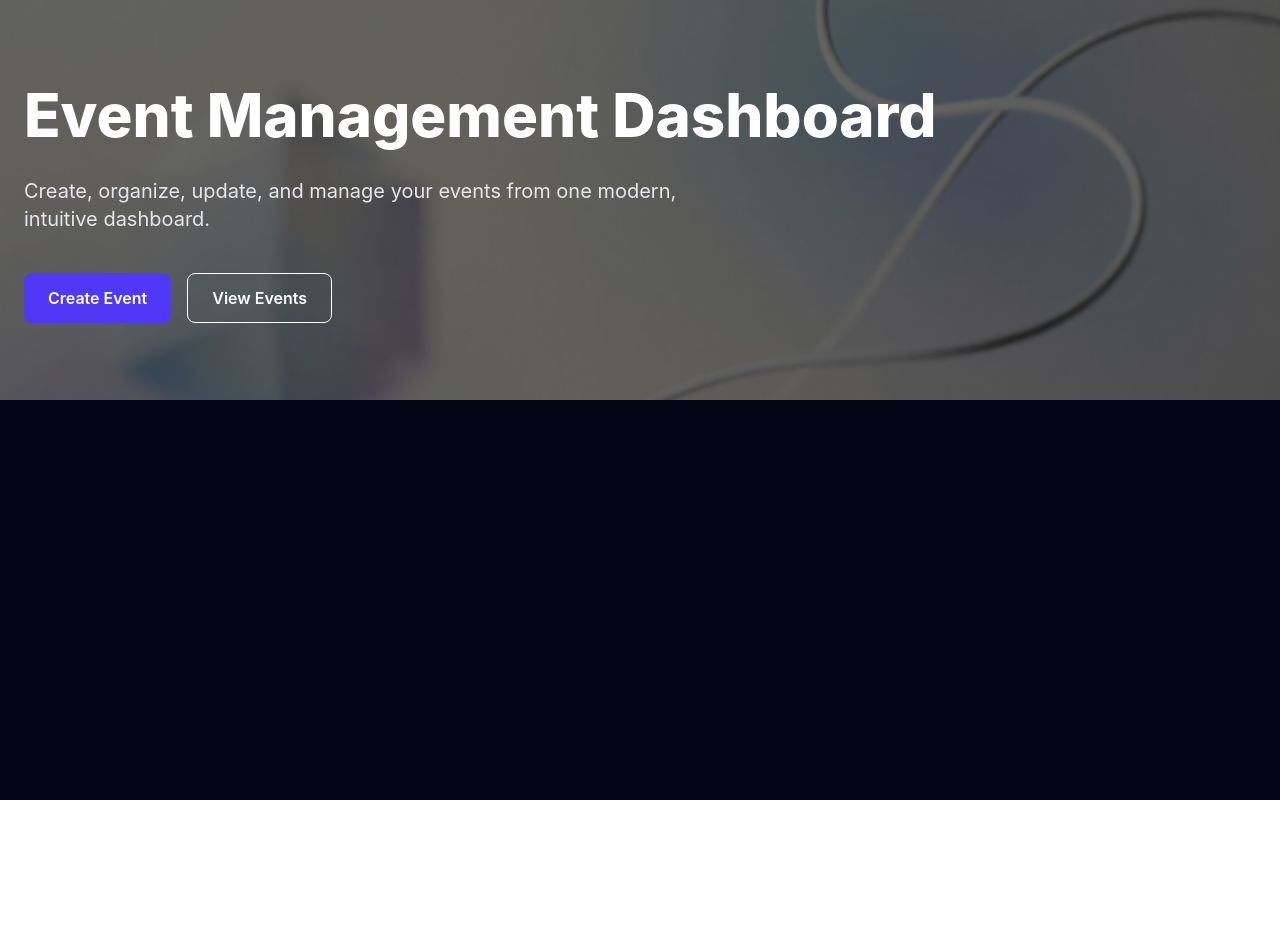
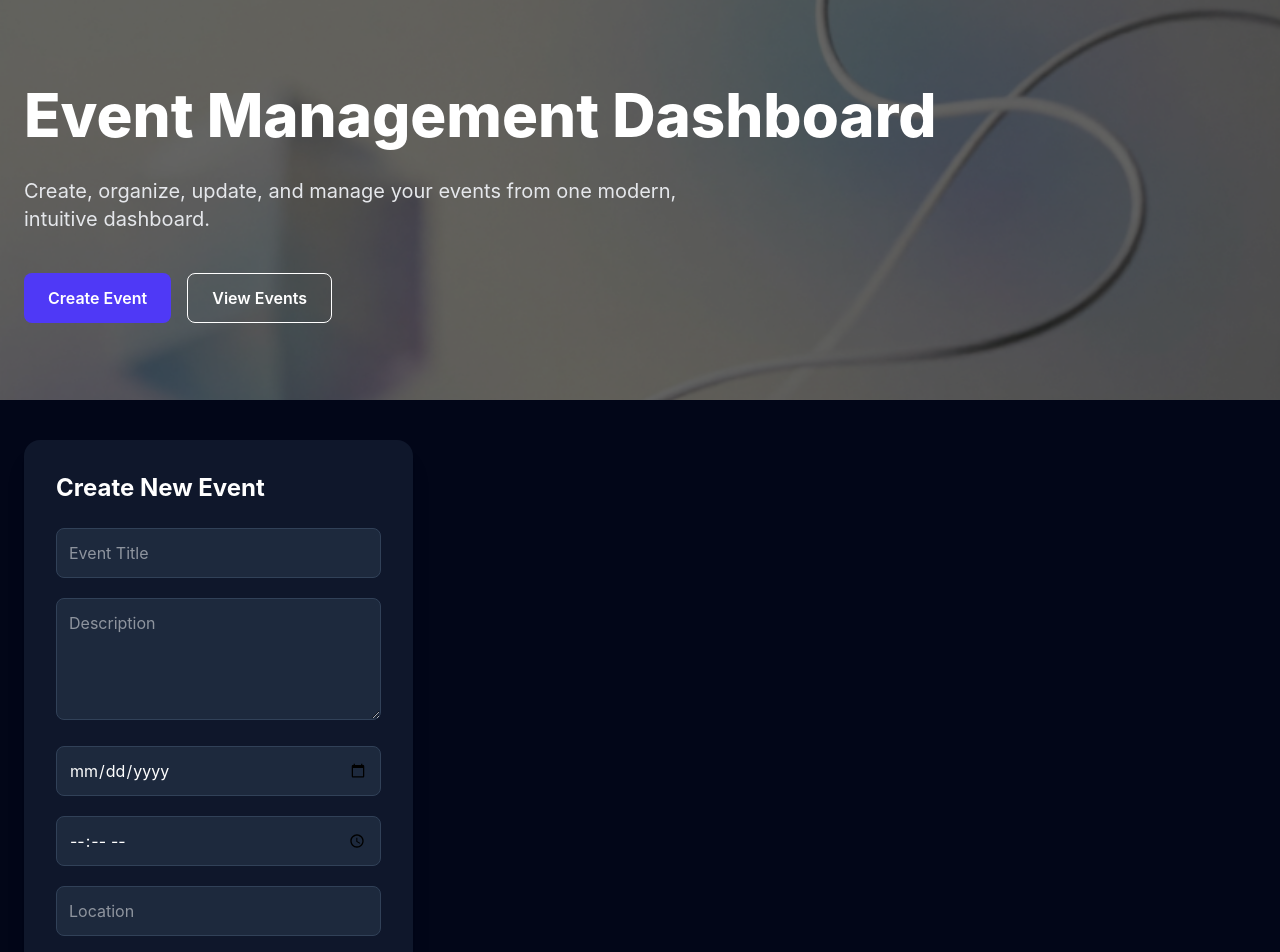
Before and after one commit to EnergyOG/Final-Capstone-Project, a React (Vite) app: page / in a window 1280 px wide. Shown: the top 952 px of the page. Before the commit the page ends 800 px from the top, so only its background shows below. Built offline with nearby package versions, Linux system fonts and the light colour scheme.

Commit message:
event forms display init, landing page modified

```diff
--- a/src/components/EventForms.jsx
+++ b/src/components/EventForms.jsx
@@ -1,8 +1,45 @@
-function EventForms(){
-    return(
-        <div>
+function EventForm() {
+  return (
+    <div className="bg-slate-900 rounded-2xl shadow-xl p-8">
+      <h2 className="text-2xl font-bold mb-6">
+        Create New Event
+      </h2>
 
-        </div>
-    )
+      <form className="space-y-5">
+        <input
+          type="text"
+          placeholder="Event Title"
+          className="w-full p-3 rounded-lg bg-slate-800 border border-slate-700"
+        />
+
+        <textarea
+          placeholder="Description"
+          rows="4"
+          className="w-full p-3 rounded-lg bg-slate-800 border border-slate-700"
+        />
+
+        <input
+          type="date"
+          className="w-full p-3 rounded-lg bg-slate-800 border border-slate-700"
+        />
+
+        <input
+          type="time"
+          className="w-full p-3 rounded-lg bg-slate-800 border border-slate-700"
+        />
+
+        <input
+          type="text"
+          placeholder="Location"
+          className="w-full p-3 rounded-lg bg-slate-800 border border-slate-700"
+        />
+
+        <button className="w-full bg-indigo-600 hover:bg-indigo-700 py-3 rounded-lg font-semibold">
+          Save Event
+        </button>
+      </form>
+    </div>
+  );
 }
-export default EventForms
+
+export default EventForm;
--- a/src/components/LandingPage.jsx
+++ b/src/components/LandingPage.jsx
@@ -5,10 +5,8 @@ function LandingPage() {
       className="relative h-100 bg-cover bg-center flex items-center"
       style={{ backgroundImage: `url(${bgimage})` }}
     >
-      {/* Dark Overlay */}
       <div className="absolute inset-0 bg-black/60"></div>
 
-      {/* Content */}
       <div className="relative z-10 max-w-7xl mx-auto px-6 w-full">
         <h1 className="text-5xl md:text-6xl font-extrabold text-white leading-tight">
           Event Management Dashboard
```
